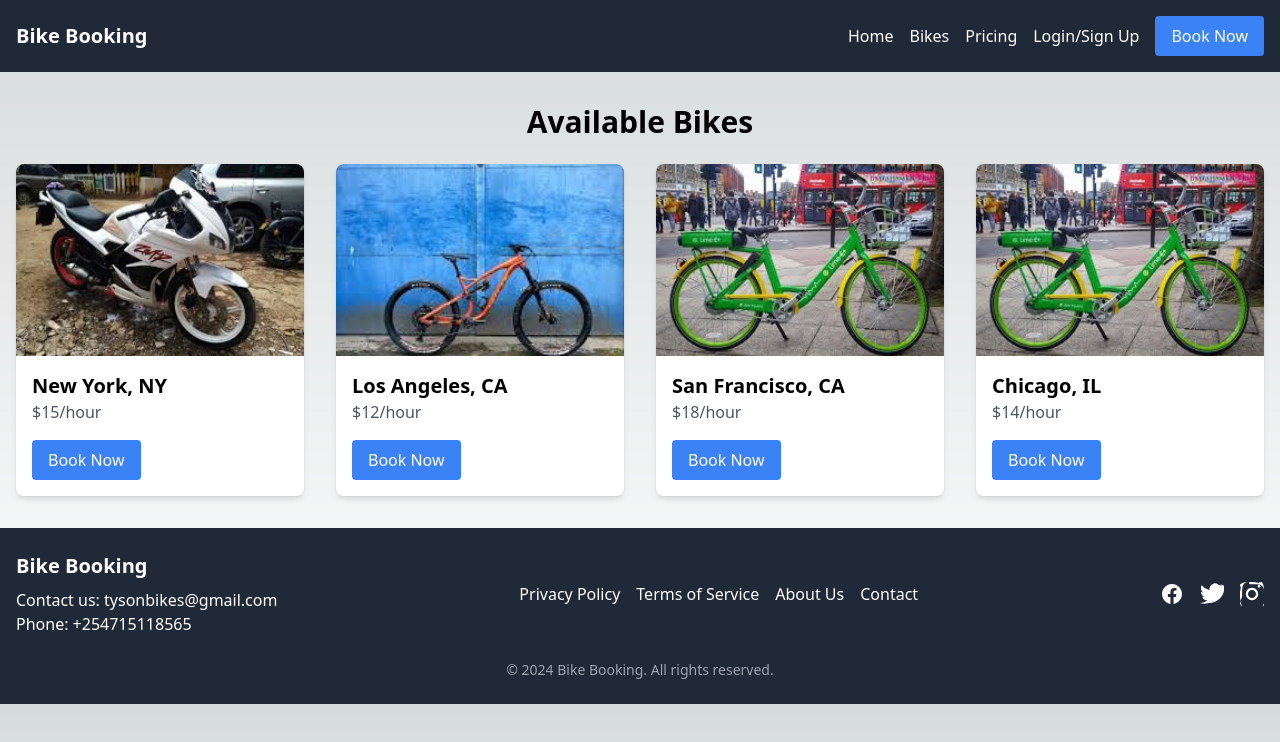
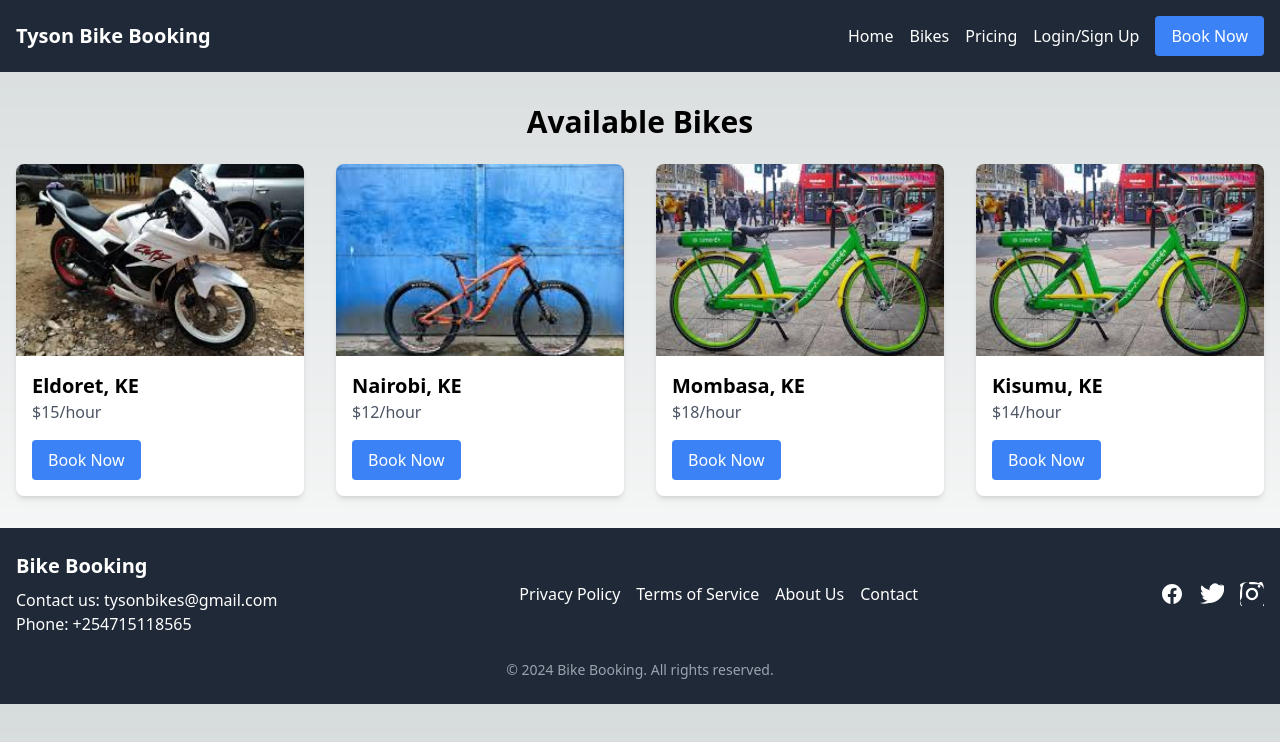
Before and after one commit to DANCANKARANI/bikebooking, a Next.js app: page /bikes in a window 1280 px wide. Shown: the top 742 px of the page. Built offline with nearby package versions, Linux system fonts and the light colour scheme.

Commit message:
my changes

```diff
--- a/app/bikes/page.tsx
+++ b/app/bikes/page.tsx
@@ -7,25 +7,25 @@ const bikesData = [
   {
     id: 1,
     image: '/bike1.jpeg',
-    location: 'New York, NY',
+    location: 'Eldoret, KE',
     costPerHour: '$15/hour',
   },
   {
     id: 2,
     image: '/bike2.jpeg',
-    location: 'Los Angeles, CA',
+    location: 'Nairobi, KE',
     costPerHour: '$12/hour',
   },
   {
     id: 3,
     image: '/bike3.jpeg',
-    location: 'San Francisco, CA',
+    location: 'Mombasa, KE',
     costPerHour: '$18/hour',
   },
   {
     id: 4,
     image: '/bike3.jpeg',
-    location: 'Chicago, IL',
+    location: 'Kisumu, KE',
     costPerHour: '$14/hour',
   },
 ];
--- a/app/components/Navbar.tsx
+++ b/app/components/Navbar.tsx
@@ -12,7 +12,7 @@ const Navbar = () => {
   return (
     <header className="bg-gray-800 text-white">
       <div className="container mx-auto px-4 py-4 flex justify-between items-center">
-        <div className="text-xl font-bold">Bike Booking</div>
+        <div className="text-xl font-bold">Tyson Bike Booking</div>
         <nav className="hidden md:flex items-center space-x-4">
           <Link href="/" className="hover:text-gray-300">Home</Link>
           <Link href="/bikes" className="hover:text-gray-300">Bikes</Link>
```
